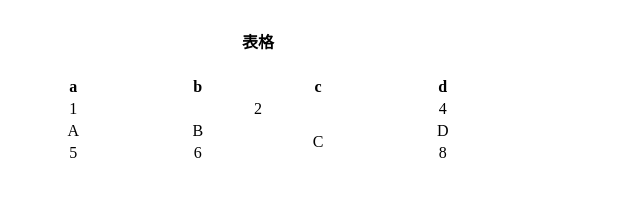
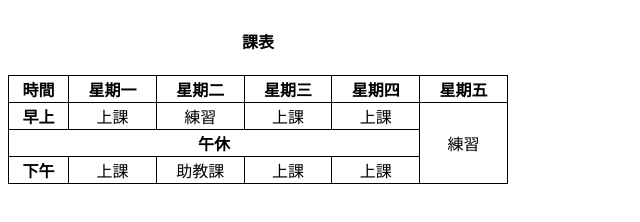
Before and after one commit to LinkaLui/BSWeb, a plain HTML site: page test6.html in a window 1280 px wide. Shown: the whole page, without its empty margins (0-640 px from the left). Drawn offline with Linux system fonts and the light colour scheme.

Commit message:
updateHS

```diff
--- a/test6.html
+++ b/test6.html
@@ -5,41 +5,59 @@
     <meta charset="UTF-8">
     <meta name="viewport" content="width=device-width, initial-scale=1.0">
     <meta http-equiv="X-UA-Compatible" content="ie=edge">
-    <title>Document</title>
+    <title>課表</title>
+
+    <style>
+    table {
+        width: 500px;
+        text-align: center;
+        border: 1px black solid;
+        border-collapse: collapse;
+        /* border-collapse 線與線是否貼合 */
+    }
+
+    table th,td {
+        border: 1px black solid;
+    }
+    </style>
 </head>
 
 <body>
-    <table style="width: 500px;text-align: center;border-width: 1px">
+    <table>
         <caption>
-            <h4>表格</h4>
+            <h4>課表</h4>
         </caption>
         <thead>
             <tr>
-                <th>a</th>
-                <th>b</th>
-                <th>c</th>
-                <th>d</th>
+                <th>時間</th>
+                <th>星期一</th>
+                <th>星期二</th>
+                <th>星期三</th>
+                <th>星期四</th>
+                <th>星期五</th>
             </tr>
         </thead>
         <tbody>
             <tr>
-                <td>1</td>
-                <td colspan="2">2</td>
-                <td>4</td>
+                <th>早上</th>
+                <td>上課</td>
+                <td>練習</td>
+                <td>上課</td>
+                <td>上課</td>
+                <td rowspan="3">練習</td>
             </tr>
             <tr>
-                <td>A</td>
-                <td>B</td>
-                <td rowspan="2">C</td>
-                <td>D</td>
+                <th colspan="5">午休</th>
             </tr>
             <tr>
-                <td>5</td>
-                <td>6</td>
-                <td>8</td>
+                <th>下午</th>
+                <td>上課</td>
+                <td>助教課</td>
+                <td>上課</td>
+                <td>上課</td>
             </tr>
         </tbody>
     </table>
 </body>
-<!-- 做課表 -->
+
 </html>
```
Also changed, not shown: index.html (+3 -3 lines), test18.html (+3 -4 lines).
